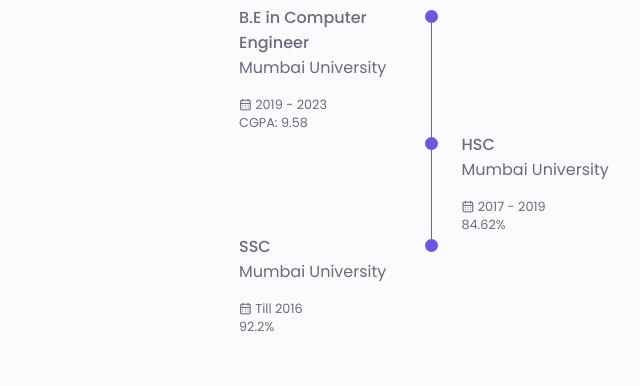
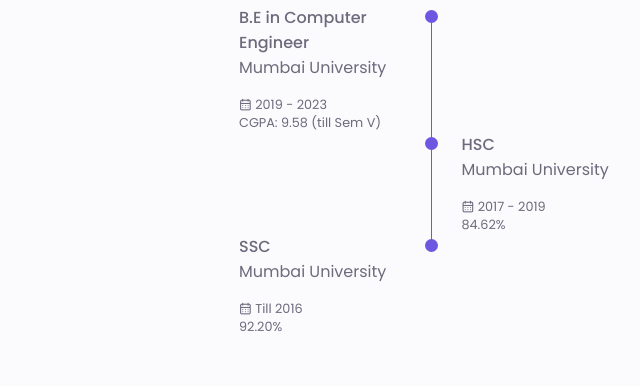
Before and after one commit to SnehaDhumal1508/Portfolio, a website: page index.html in a window 1280 px wide. Shown: the part 2104-2490 px from the top of the page, 209-849 px from the left. Drawn offline with nearby package versions, Linux system fonts and the light colour scheme.

Commit message:
first commit

```diff
--- a/index.html
+++ b/index.html
@@ -356,7 +356,7 @@
                                 <div class="qualification__calendar">
                                     <i class="uil uil-calendar-alt"></i>
                                     2019 - 2023 <br>
-                                    CGPA: 9.58
+                                    CGPA: 9.58 (till Sem V)
                                 </div>
                             </div>
                             <div>
@@ -389,7 +389,7 @@
                                 <div class="qualification__calendar">
                                     <i class="uil uil-calendar-alt"></i>
                                     Till 2016 <br>
-                                    92.2%
+                                    92.20%
                                 </div>
                             </div>
                             <div>
```
